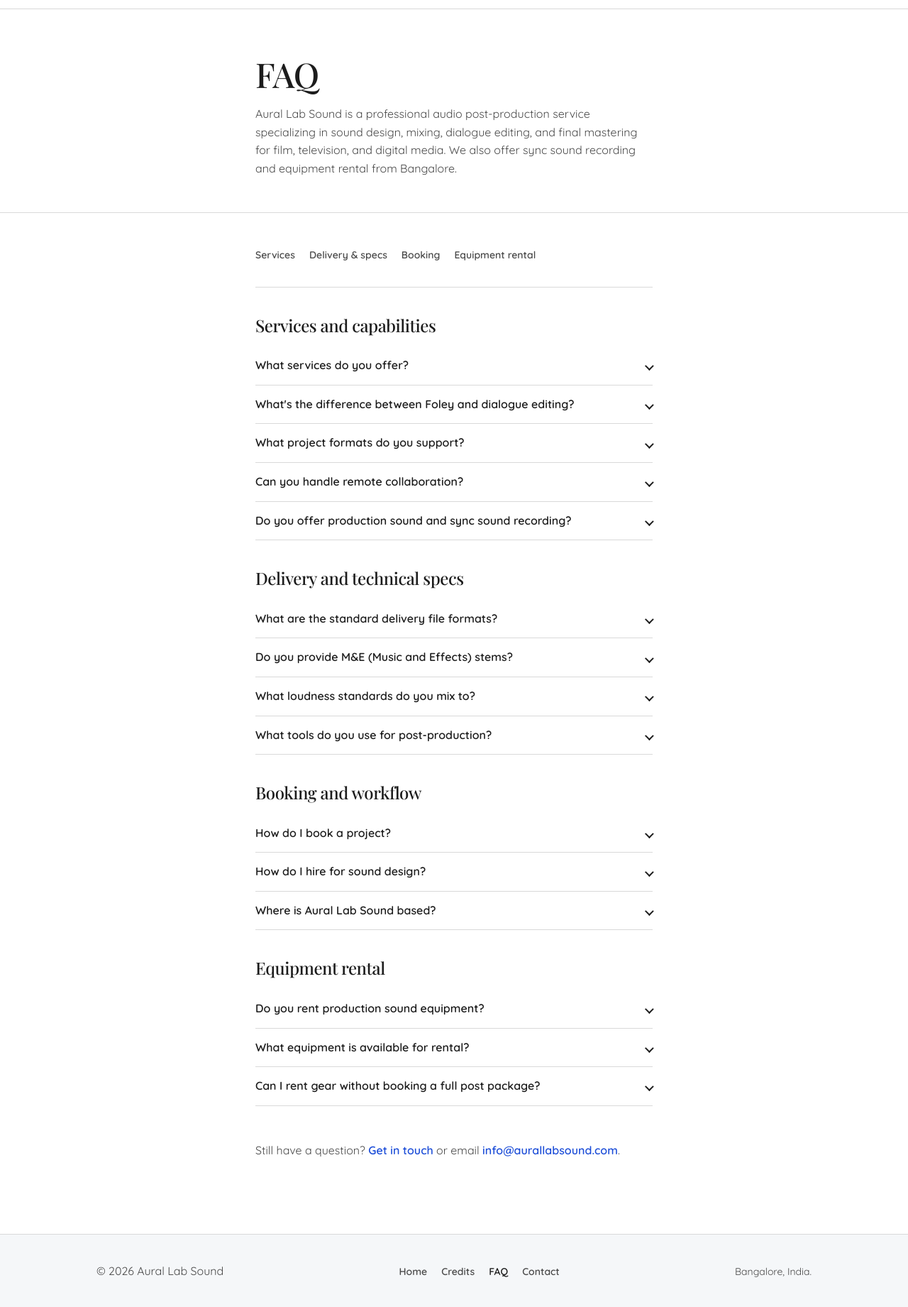
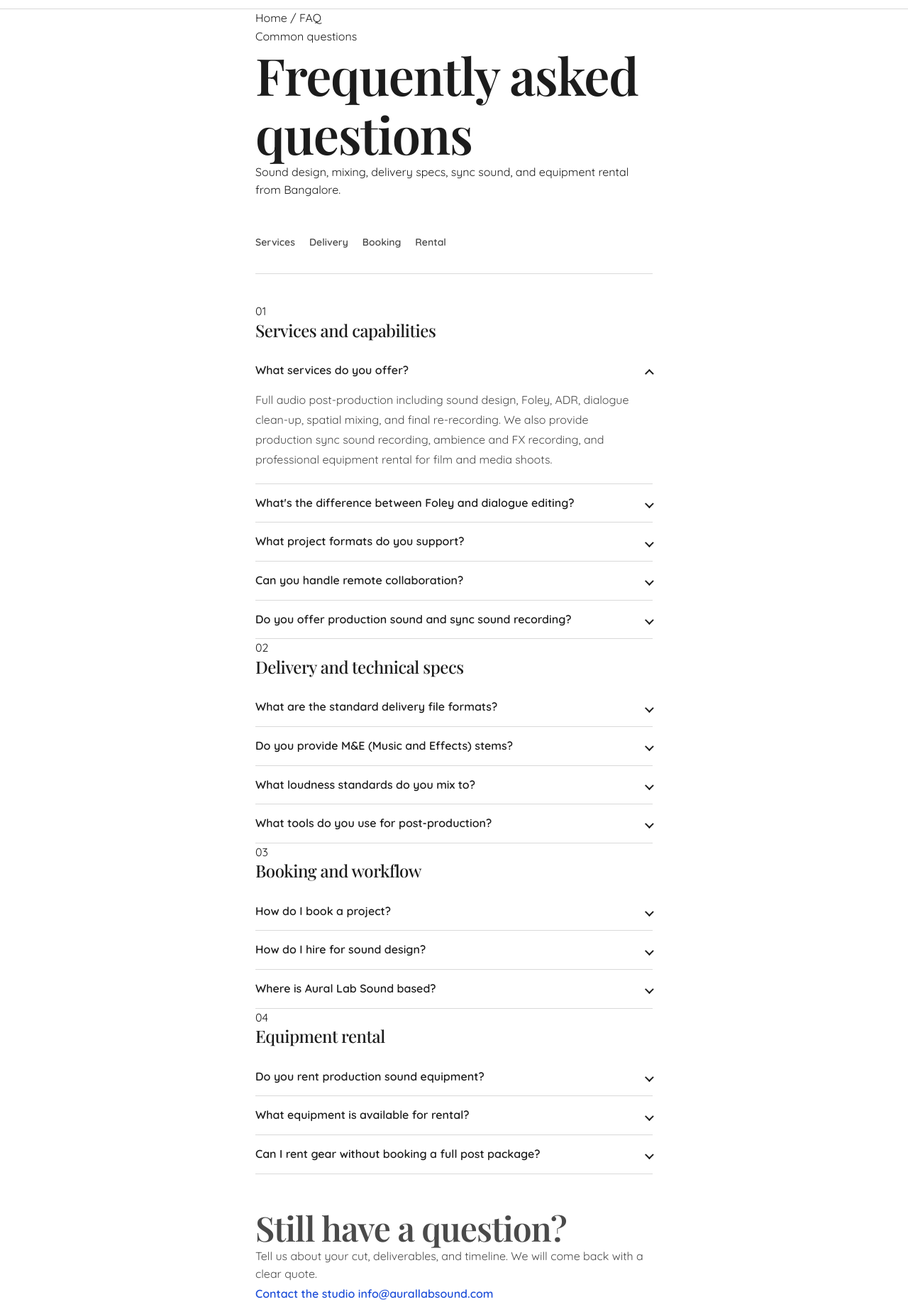
Before and after one commit to propagetech/aurallabsound.com, a plain HTML site: page faq/index.html in a window 1280 px wide. Shown: the part 59-1900 px from the top of the page at 71% size. Drawn offline with nearby package versions, Linux system fonts and the light colour scheme; a web font is replaced by a local one.

Commit message:
Add FAQ functionality and enhance FAQ page layout in index.html
- Introduced a new JavaScript file (faq.js) to implement accordion interactions for FAQ items and a sticky table of contents (TOC) that highlights active sections as users scroll.
- Updated index.html to include the new FAQ structure, enhancing the layout with improved accessibility features and a more organized presentation of questions and answers.
- Adjusted the TOC and FAQ item classes for better user experience and visual consistency.

These changes aim to improve user engagement and navigation on the FAQ page.

```diff
--- /dev/null
+++ b/assets/js/faq.js
@@ -0,0 +1,75 @@
+/* FAQ page interactions: accordion + sticky TOC active state */
+(function () {
+  var accordion = document.querySelector("[data-faq-accordion]");
+  var toc = document.querySelector("[data-faq-toc]");
+
+  if (accordion) {
+    accordion.addEventListener("toggle", function (event) {
+      var target = event.target;
+      if (!(target instanceof HTMLDetailsElement) || !target.open) {
+        return;
+      }
+      if (!target.classList.contains("faq-item")) {
+        return;
+      }
+      accordion.querySelectorAll("details.faq-item[open]").forEach(function (item) {
+        if (item !== target) {
+          item.open = false;
+        }
+      });
+    }, true);
+  }
+
+  if (!toc || !("IntersectionObserver" in window)) {
+    return;
+  }
+
+  var links = Array.prototype.slice.call(toc.querySelectorAll('a[href^="#"]'));
+  var sections = links
+    .map(function (link) {
+      return document.querySelector(link.getAttribute("href"));
+    })
+    .filter(Boolean);
+
+  if (!sections.length) {
+    return;
+  }
+
+  function setActive(id) {
+    links.forEach(function (link) {
+      var isActive = link.getAttribute("href") === "#" + id;
+      if (isActive) {
+        link.setAttribute("aria-current", "true");
+      } else {
+        link.removeAttribute("aria-current");
+      }
+    });
+  }
+
+  var observer = new IntersectionObserver(
+    function (entries) {
+      var visible = entries
+        .filter(function (entry) {
+          return entry.isIntersecting;
+        })
+        .sort(function (a, b) {
+          return b.intersectionRatio - a.intersectionRatio;
+        });
+      if (visible[0] && visible[0].target.id) {
+        setActive(visible[0].target.id);
+      }
+    },
+    {
+      rootMargin: "-30% 0px -55% 0px",
+      threshold: [0.1, 0.35, 0.6]
+    }
+  );
+
+  sections.forEach(function (section) {
+    observer.observe(section);
+  });
+
+  if (sections[0]) {
+    setActive(sections[0].id);
+  }
+})();
--- a/faq/index.html
+++ b/faq/index.html
@@ -24,7 +24,8 @@
   <script src="../assets/js/theme-init.js"></script>
   <link rel="preconnect" href="https://fonts.googleapis.com">
   <link rel="preconnect" href="https://fonts.gstatic.com" crossorigin>
-  <link href="https://fonts.googleapis.com/css2?family=Playfair+Display:ital,wght@0,400..900;1,400..900&family=Quicksand:wght@300..700&display=swap" rel="stylesheet">
+  <link rel="preload" as="style" href="https://fonts.googleapis.com/css2?family=Playfair+Display:ital,wght@0,400..900;1,400..900&family=Quicksand:wght@300..700&display=swap">
+  <link href="https://fonts.googleapis.com/css2?family=Playfair+Display:ital,wght@0,400..900;1,400..900&family=Quicksand:wght@300..700&display=swap" rel="stylesheet" media="print" onload="this.media='all'"><noscript><link href="https://fonts.googleapis.com/css2?family=Playfair+Display:ital,wght@0,400..900;1,400..900&family=Quicksand:wght@300..700&display=swap" rel="stylesheet"></noscript>
   <link rel="stylesheet" href="../assets/css/style.css">
   <link rel="stylesheet" href="../assets/css/components.css">
   <link rel="stylesheet" href="../assets/css/responsive.css">
@@ -169,7 +170,7 @@
   </script>
 </head>
 
-<body>
+<body class="page-faq">
   <a class="skip-link" href="#main">Skip to main content</a>
   <header class="site-header">
     <div class="container site-header__inner">
@@ -204,114 +205,172 @@
   </header>
 
   <main id="main">
-    <section class="page-banner page-banner--faq" aria-labelledby="faq-heading">
-      <div class="container container--narrow">
-        <h1 id="faq-heading">FAQ</h1>
-        <p class="lead">Aural Lab Sound is a professional audio post-production service specializing in sound design, mixing, dialogue editing, and final mastering for film, television, and digital media. We also offer sync sound recording and equipment rental from Bangalore.</p>
+    <section class="faq-hero" aria-labelledby="faq-heading">
+      <div class="faq-hero__veil" aria-hidden="true"></div>
+      <div class="container container--narrow faq-hero__inner">
+        <nav class="faq-breadcrumb" aria-label="Breadcrumb">
+          <a href="../">Home</a>
+          <span class="faq-breadcrumb__sep" aria-hidden="true">/</span>
+          <span aria-current="page">FAQ</span>
+        </nav>
+        <p class="faq-eyebrow">Common questions</p>
+        <h1 id="faq-heading">Frequently asked questions</h1>
+        <p class="lead">Sound design, mixing, delivery specs, sync sound, and equipment rental from Bangalore.</p>
       </div>
     </section>
 
     <div class="page-panel page-panel--faq">
       <div class="container container--narrow faq-layout">
-        <nav class="faq-toc" aria-label="FAQ categories">
+        <nav class="faq-toc" aria-label="FAQ categories" data-faq-toc>
           <a href="#services">Services</a>
-          <a href="#delivery">Delivery &amp; specs</a>
+          <a href="#delivery">Delivery</a>
           <a href="#booking">Booking</a>
-          <a href="#rental">Equipment rental</a>
+          <a href="#rental">Rental</a>
         </nav>
 
+        <div class="faq-groups" data-faq-accordion>
           <section id="services" class="faq-group" aria-labelledby="services-heading">
+            <header class="faq-group__head">
+              <span class="faq-group__index" aria-hidden="true">01</span>
               <h2 id="services-heading">Services and capabilities</h2>
+            </header>
 
-          <details class="faq-item">
+            <details class="faq-item" open>
               <summary>What services do you offer?</summary>
+              <div class="faq-item__body">
                 <p>Full audio post-production including sound design, Foley, ADR, dialogue clean-up, spatial mixing, and final re-recording. We also provide production sync sound recording, ambience and FX recording, and professional equipment rental for film and media shoots.</p>
+              </div>
             </details>
 
             <details class="faq-item">
               <summary>What's the difference between Foley and dialogue editing?</summary>
+              <div class="faq-item__body">
                 <p>Dialogue editing cleans, assembles, and prepares production dialogue tracks so speech is clear, consistent, and sync-accurate. Foley is performance-based sound recorded to picture (footsteps, cloth, props, and other sync elements) that sells physical realism the production mic may have missed.</p>
+              </div>
             </details>
 
             <details class="faq-item">
               <summary>What project formats do you support?</summary>
+              <div class="faq-item__body">
                 <p>Stereo, 5.1, 7.1, and immersive audio formats like Dolby Atmos.</p>
+              </div>
             </details>
 
             <details class="faq-item">
               <summary>Can you handle remote collaboration?</summary>
+              <div class="faq-item__body">
                 <p>Yes, we use secure cloud platforms for remote spot-checking, live stream monitoring sessions, and asset transfer.</p>
+              </div>
             </details>
 
             <details class="faq-item">
               <summary>Do you offer production sound and sync sound recording?</summary>
+              <div class="faq-item__body">
                 <p>Yes. Our production sound work covers sync sound mixing on set, ambience recording, FX recording, and Foley recording for features, documentaries, and series.</p>
+              </div>
             </details>
           </section>
 
           <section id="delivery" class="faq-group" aria-labelledby="delivery-heading">
+            <header class="faq-group__head">
+              <span class="faq-group__index" aria-hidden="true">02</span>
               <h2 id="delivery-heading">Delivery and technical specs</h2>
+            </header>
 
             <details class="faq-item">
               <summary>What are the standard delivery file formats?</summary>
+              <div class="faq-item__body">
                 <p>Multi-channel interleaved or split WAV files at 24-bit/48kHz (or 96kHz upon request).</p>
+              </div>
             </details>
 
             <details class="faq-item">
               <summary>Do you provide M&amp;E (Music and Effects) stems?</summary>
+              <div class="faq-item__body">
                 <p>Yes, we deliver fully compliant international M&amp;E stems alongside the final print master.</p>
+              </div>
             </details>
 
             <details class="faq-item">
               <summary>What loudness standards do you mix to?</summary>
+              <div class="faq-item__body">
                 <p>We mix to exact target standards including EBU R128, ATSC A/85, and specific streaming platform requirements (Netflix, HBO, Amazon).</p>
+              </div>
             </details>
 
             <details class="faq-item">
               <summary>What tools do you use for post-production?</summary>
+              <div class="faq-item__body">
                 <p>Post sessions typically run in Pro Tools with iZotope RX for dialogue clean-up, FabFilter for mixing, and Altiverb for reverberation, alongside the plug-ins required by each project's deliverable spec.</p>
+              </div>
             </details>
           </section>
 
           <section id="booking" class="faq-group" aria-labelledby="booking-heading">
+            <header class="faq-group__head">
+              <span class="faq-group__index" aria-hidden="true">03</span>
               <h2 id="booking-heading">Booking and workflow</h2>
+            </header>
 
             <details class="faq-item">
               <summary>How do I book a project?</summary>
+              <div class="faq-item__body">
                 <p>Submit your timeline, cue sheets, and rough cut via our contact portal for a custom project quote. Email <a href="mailto:info@aurallabsound.com">info@aurallabsound.com</a> or call Shreyank Nanjappa or Suresh Bagali on the <a href="../#contact">contact page</a>.</p>
+              </div>
             </details>
 
             <details class="faq-item">
               <summary>How do I hire for sound design?</summary>
+              <div class="faq-item__body">
                 <p>Share your cut status, picture lock date, deliverable format (stereo, 5.1, Atmos), and creative brief. We scope dialogue edit, ambience, FX, Foley, and mix as needed, then confirm schedule and quote before starting.</p>
+              </div>
             </details>
 
             <details class="faq-item">
               <summary>Where is Aural Lab Sound based?</summary>
+              <div class="faq-item__body">
                 <p>We are based in Bangalore, India, and work with productions across India and internationally through on-set recording and remote post collaboration.</p>
+              </div>
             </details>
           </section>
 
           <section id="rental" class="faq-group" aria-labelledby="rental-heading">
+            <header class="faq-group__head">
+              <span class="faq-group__index" aria-hidden="true">04</span>
               <h2 id="rental-heading">Equipment rental</h2>
+            </header>
 
             <details class="faq-item">
               <summary>Do you rent production sound equipment?</summary>
+              <div class="faq-item__body">
                 <p>Yes. Equipment rental is available for production sync sound kits, boom microphones, wireless lavaliers, and related location recording gear. Kits can be rented with or without an engineer.</p>
+              </div>
             </details>
 
             <details class="faq-item">
               <summary>What equipment is available for rental?</summary>
+              <div class="faq-item__body">
                 <p>Typical rental inventory includes Sound Devices mixer/recorders (788T, 688, 664, 633, MixPre series), Schoeps and Sennheiser boom mics, Lectrosonics wireless with Sanken COS-11 or DPA capsules, and ambience pairs (MS, XY, ORTF). Studio Foley mics such as Neumann and Rode are available for session work.</p>
+              </div>
             </details>
 
             <details class="faq-item">
               <summary>Can I rent gear without booking a full post package?</summary>
+              <div class="faq-item__body">
                 <p>Yes. Equipment rental is offered as a standalone service for productions that already have a sound team, as well as bundled with our sync sound and post-production packages.</p>
+              </div>
             </details>
           </section>
+        </div>
 
-        <p class="faq-cta">Still have a question? <a href="../#contact">Get in touch</a> or email <a href="mailto:info@aurallabsound.com">info@aurallabsound.com</a>.</p>
+        <aside class="faq-cta" aria-labelledby="faq-cta-heading">
+          <h2 id="faq-cta-heading">Still have a question?</h2>
+          <p>Tell us about your cut, deliverables, and timeline. We will come back with a clear quote.</p>
+          <div class="faq-cta__actions">
+            <a class="faq-cta__primary" href="../#contact">Contact the studio</a>
+            <a class="faq-cta__secondary" href="mailto:info@aurallabsound.com">info@aurallabsound.com</a>
+          </div>
+        </aside>
       </div>
     </div>
   </main>
@@ -331,6 +390,7 @@
 
   <script>document.getElementById("year").textContent = new Date().getFullYear();</script>
   <script src="../assets/js/theme-toggle.js" defer></script>
+  <script src="../assets/js/faq.js" defer></script>
 </body>
 
 </html>
```
Lines whose indentation alone changed are shown as unchanged.
